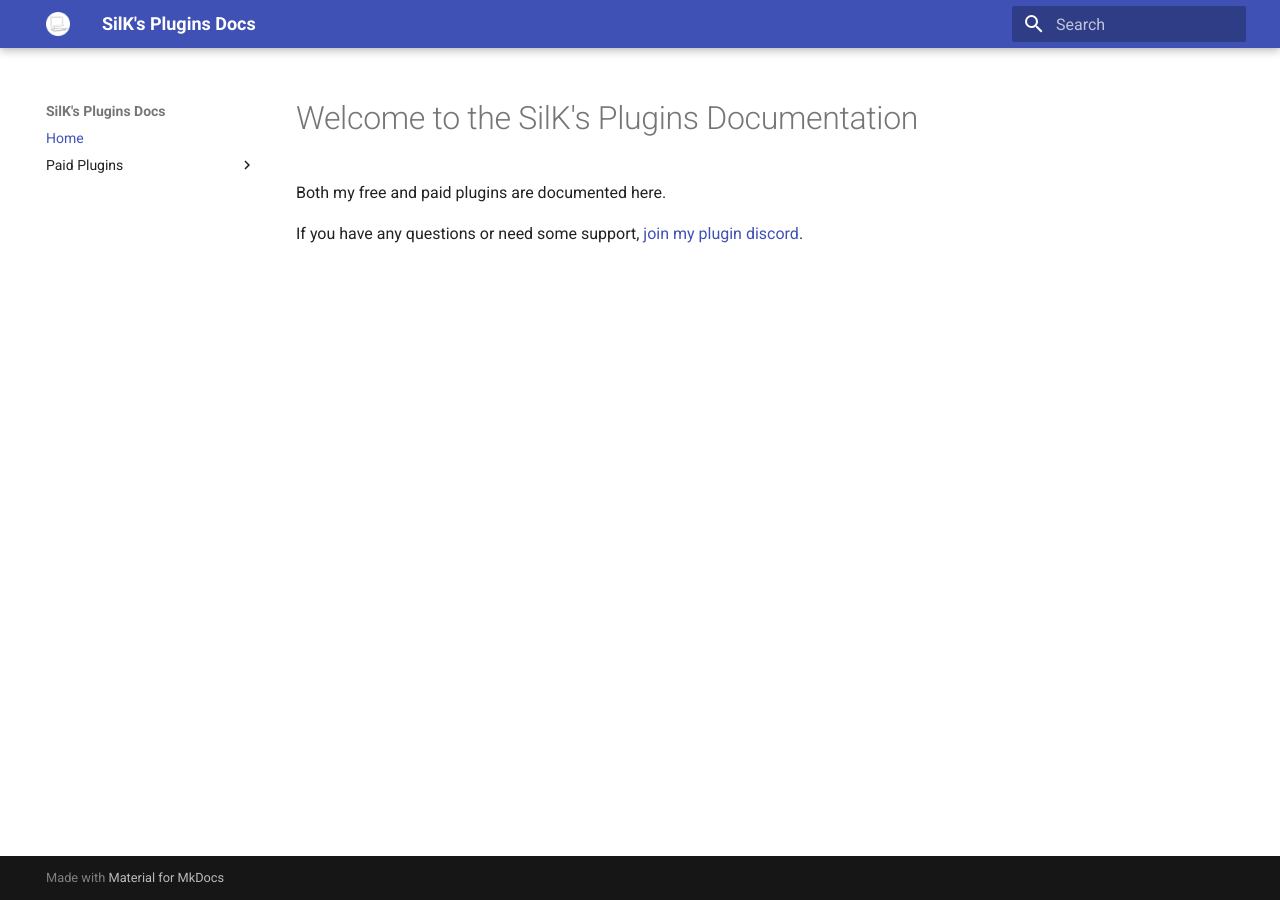
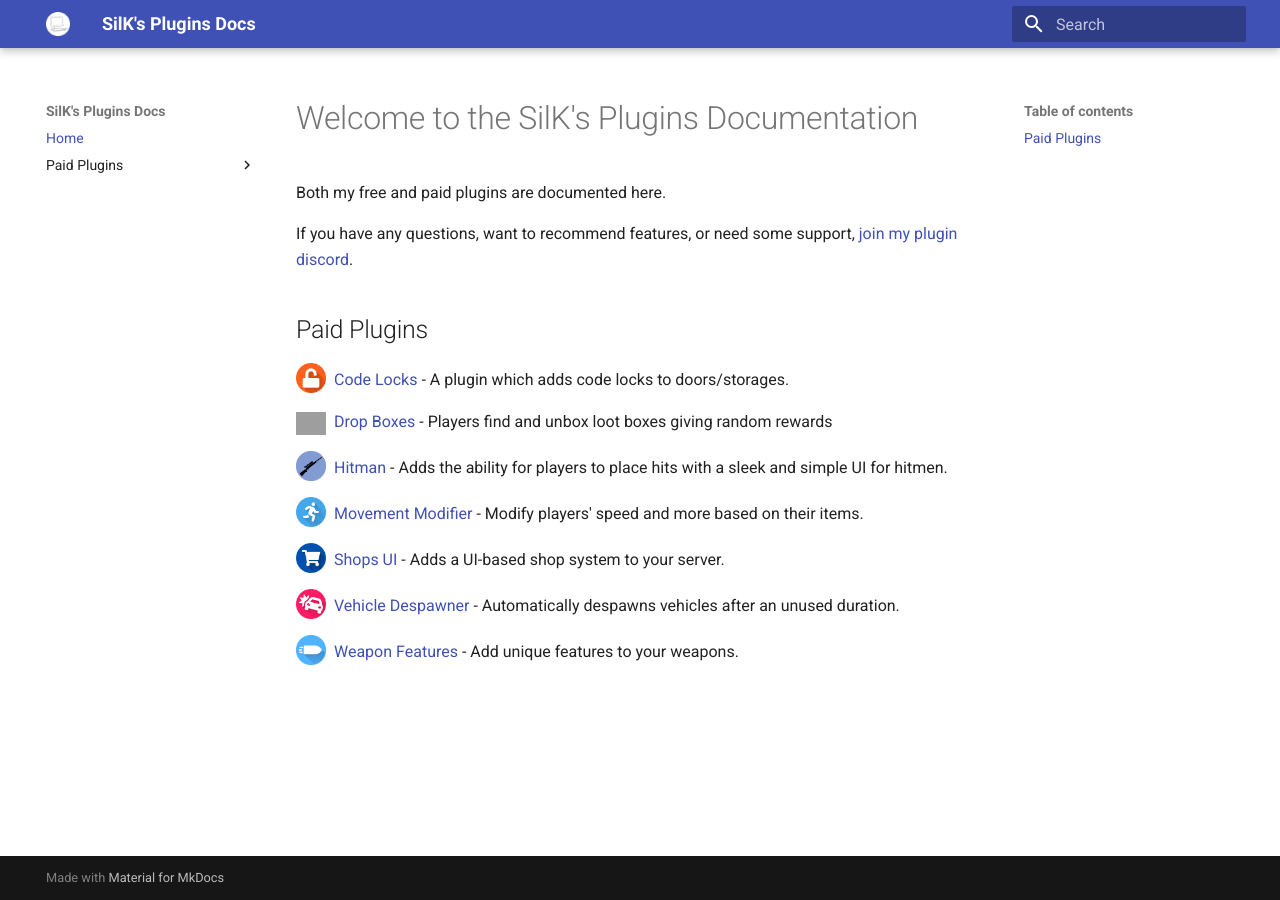
Before and after one commit to F-Plugins/f-plugins.github.io, an MkDocs documentation site: the page built from docs/index.md, in a window 1280 px wide. Built offline with MkDocs 1.6.1 and Material for MkDocs 9.7.7, drawn with Linux system fonts in a browser that asks for light colours; grey boxes are pictures that could not be loaded.

Commit message:
Added list of plugins to main page

```diff
--- a/docs/index.md
+++ b/docs/index.md
@@ -2,4 +2,27 @@
 
 Both my free and paid plugins are documented here.
 
-If you have any questions or need some support, [join my plugin discord](https://discord.gg/zWD6fg2r5b).
+If you have any questions, want to recommend features, or need some support, [join my plugin discord](https://silksplugins.com/discord).
+
+## Paid Plugins
+
+<img src="/assets/images/plugins/code-locks/logo.png" width="30" style="vertical-align: bottom;margin-right: 0.25em;"/> [Code Locks](/plugins/code-locks/) -
+A plugin which adds code locks to doors/storages.
+
+<img src="/assets/images/plugins/dropboxes/logo.png" width="30" style="vertical-align: bottom;margin-right: 0.25em;"/> [Drop Boxes](/plugins/dropboxes/) -
+Players find and unbox loot boxes giving random rewards
+
+<img src="/assets/images/plugins/hitman/logo.png" width="30" style="vertical-align: bottom;margin-right: 0.25em;"/> [Hitman](/plugins/hitman/) -
+Adds the ability for players to place hits with a sleek and simple UI for hitmen.
+
+<img src="/assets/images/plugins/movement-modifier/logo.png" width="30" style="vertical-align: bottom;margin-right: 0.25em;"/> [Movement Modifier](/plugins/movement-modifier/) -
+Modify players' speed and more based on their items.
+
+<img src="/assets/images/plugins/shops-ui/logo.png" width="30" style="vertical-align: bottom;margin-right: 0.25em;"/> [Shops UI](/plugins/shops-ui/) -
+Adds a UI-based shop system to your server.
+
+<img src="/assets/images/plugins/vehicle-despawner/logo.png" width="30" style="vertical-align: bottom;margin-right: 0.25em;"/> [Vehicle Despawner](/plugins/vehicle-despawner/) -
+Automatically despawns vehicles after an unused duration.
+
+<img src="/assets/images/plugins/weapon-features/logo.png" width="30" style="vertical-align: bottom;margin-right: 0.25em;"/> [Weapon Features](/plugins/weapon-features/) -
+Add unique features to your weapons.
```
